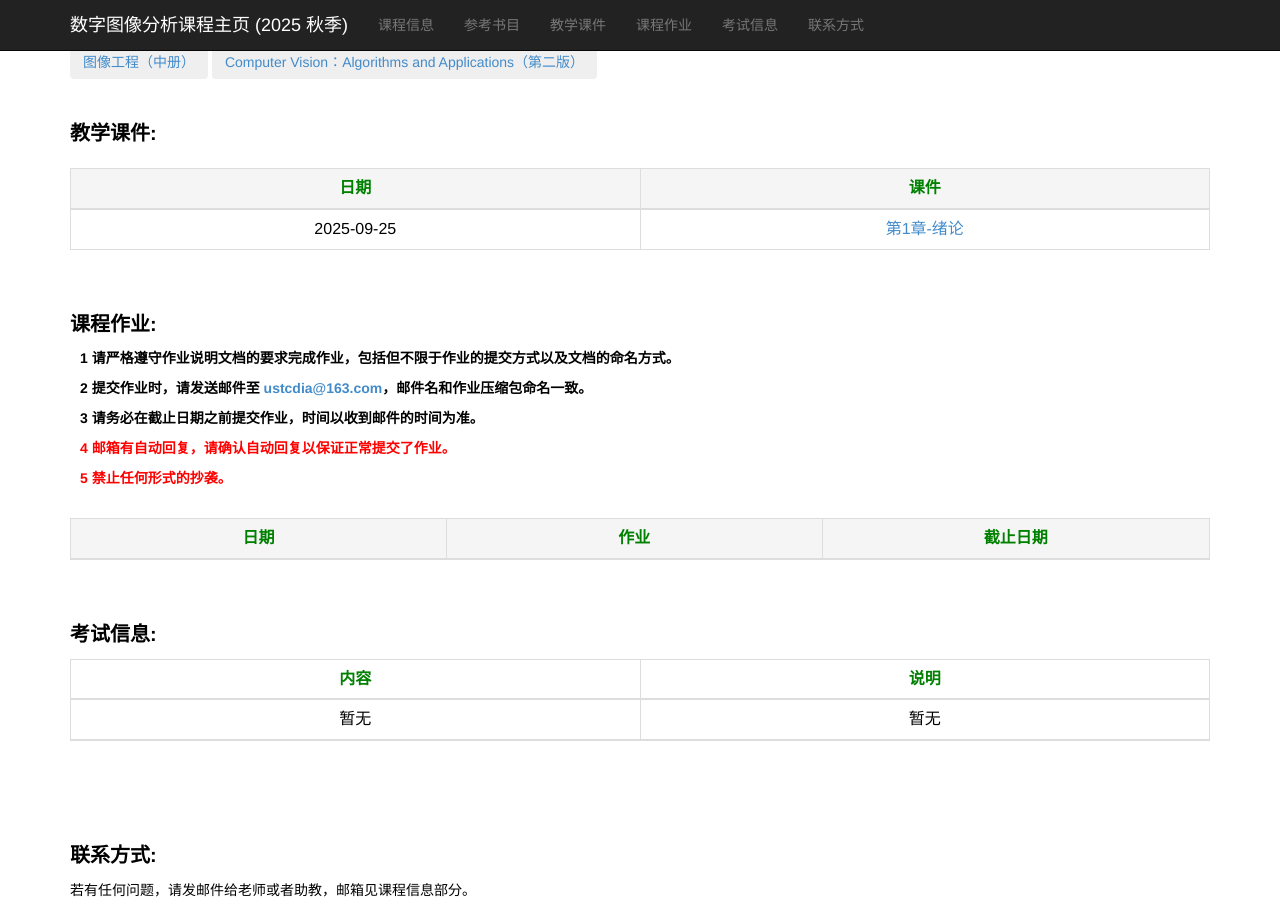
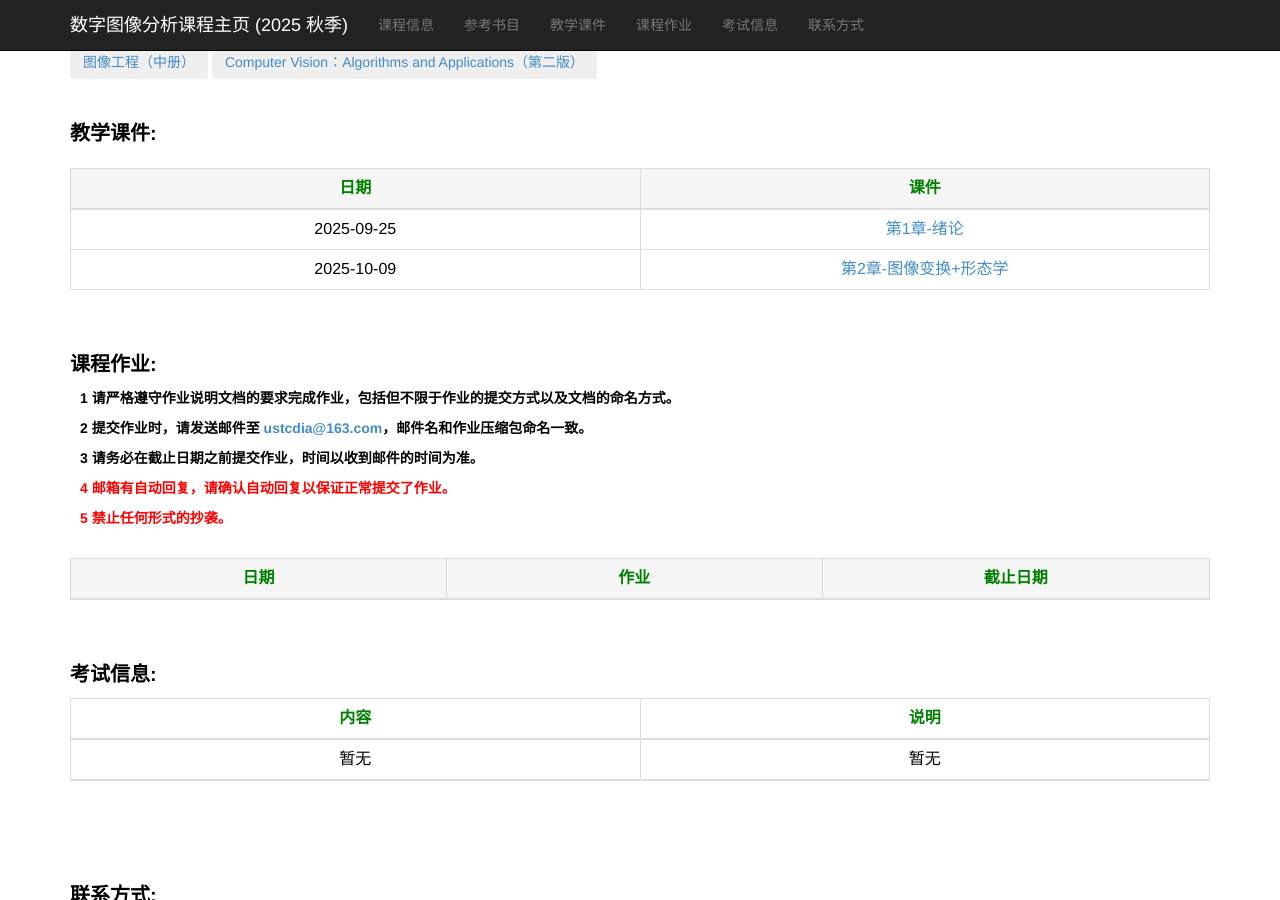
Before and after one commit to ustc-dia/ustc-dia.github.io, a Jekyll site: the page index.html, which Jekyll copies as it is, in a window 1280 px wide and 900 px high, scrolled down 658 px. Built offline with Jekyll 4.4.1, drawn with Linux system fonts in a browser that asks for light colours.

Commit message:
[feat] add silde

```diff
--- a/index.html
+++ b/index.html
@@ -172,6 +172,11 @@
                 <tr>
                     <td>2025-09-25</td>
                     <td><a href="./slides_2025_autumn/DIA课件-第1章.pdf" target="_blank">第1章-绪论</a></td>
+                </tr>
+
+                <tr>
+                    <td>2025-10-09</td>
+                    <td><a href="./slides_2025_autumn/DIA课件-第2章.pptx" target="_blank">第2章-图像变换+形态学</a></td>
                 </tr>
 
                 <!-- <tr>
```
Also changed, not shown: 1 other file.
